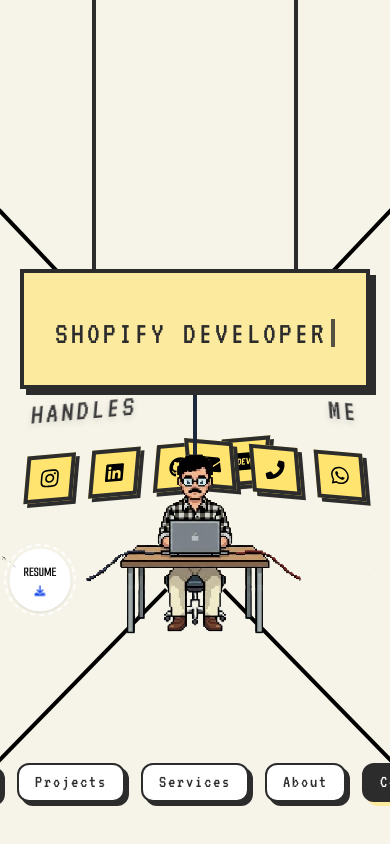
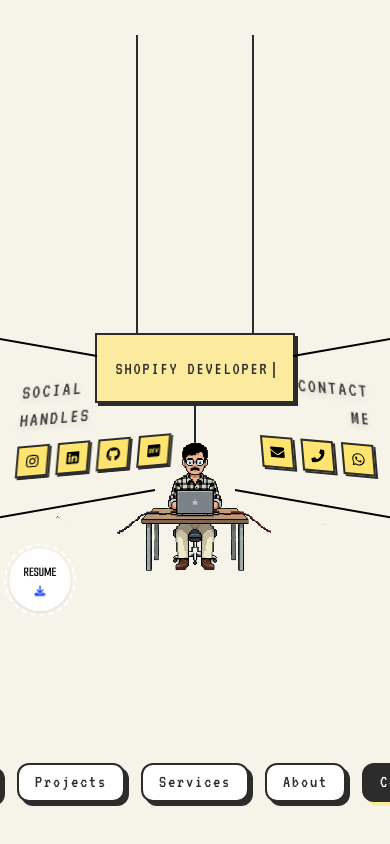
Before and after one commit to MR-HarshTitiya/Harsh_T_Portfolio, a React (Vite) app in the folder HarshT/: page / in a window 390 px wide. Shown: the top 844 px of the page. Built offline with nearby package versions, Linux system fonts and the light colour scheme.

Commit message:
add the hero section perfect

```diff
--- a/HarshT/src/components/Hero.jsx
+++ b/HarshT/src/components/Hero.jsx
@@ -48,59 +48,43 @@
         {`@import url('https://fonts.googleapis.com/css2?family=VT323&display=swap');`}
       </style>
 
-      {/* 3D POV Perspective Lines & Cables */}
-      <svg className="absolute inset-0 w-full h-full pointer-events-none z-0" xmlns="http://www.w3.org/2000/svg">
-        {/* Original Light Perspective Lines (Behind) */}
-
-
-        {/* Wires tracing the perspective lines (as drawn by user) */}
-        {/* Left wire from board */}
-        <line x1="0" y1="25%" x2="calc(50% - 115px)" y2="35%" stroke="black" strokeWidth="4" strokeLinecap="square" />
-        {/* Right wire from board */}
-        <line x1="100%" y1="25%" x2="calc(50% + 115px)" y2="35%" stroke="black" strokeWidth="4" strokeLinecap="square" />
-        {/* Left wire from desk */}
-        <line x1="0" y1="90%" x2="calc(50% - 30px)" y2="70%" stroke="black" strokeWidth="4" strokeLinecap="square" />
-        {/* Right wire from desk (Red) */}
-        <line x1="100%" y1="90%" x2="calc(50% + 30px)" y2="70%" stroke="black" strokeWidth="4" strokeLinecap="square" />
-      </svg>
-
       {/* Left Wall (Social Handles) */}
-      <div className="absolute left-[8%] md:left-[12%] top-[50%] -translate-y-1/2 z-10 flex flex-col items-start gap-4" style={{ transform: 'rotate(5deg) skewY(-10deg)' }}>
-        <h2 className="text-[#3a3a3a] text-3xl md:text-5xl uppercase tracking-widest text-left drop-shadow-md">
+      <div className="absolute left-[5%] md:left-[12%] top-[50%] -translate-y-1/2 z-10 flex flex-col items-start gap-2 md:gap-4" style={{ transform: 'rotate(5deg) skewY(-10deg)' }}>
+        <h2 className="text-[#3a3a3a] text-xl sm:text-2xl md:text-5xl uppercase tracking-widest text-left drop-shadow-md">
           social<br />handles
         </h2>
         {/* Icons row to match perspective line perfectly */}
-        <div className="flex flex-row gap-4 mt-2">
+        <div className="flex flex-row gap-2 md:gap-4 mt-1 md:mt-2">
 
-          <a target="_blank" rel="noreferrer" href="https://www.instagram.com/harshvyas_25/?igsh=cXM3emFtcjdvaG1u#" className='bg-[#ffe56f] border-4 border-[#2c2c2c] shadow-[4px_4px_0px_0px_#2c2c2c] w-12 h-12 md:w-14 md:h-14 flex justify-center items-center text-xl md:text-2xl hover:bg-[#f6dd70] active:translate-y-1 active:shadow-none transition-all'>
+          <a target="_blank" rel="noreferrer" href="https://www.instagram.com/harshvyas_25/?igsh=cXM3emFtcjdvaG1u#" className='bg-[#ffe56f] border-2 md:border-4 border-[#2c2c2c] shadow-[2px_2px_0px_0px_#2c2c2c] md:shadow-[4px_4px_0px_0px_#2c2c2c] w-8 h-8 sm:w-10 sm:h-10 md:w-14 md:h-14 flex justify-center items-center text-sm md:text-2xl hover:bg-[#f6dd70] active:translate-y-1 active:shadow-none transition-all'>
             <FaInstagram />
           </a>
-          <a target="_blank" rel="noreferrer" href="https://www.linkedin.com/in/mr-titiya-harsh-4b6a55286?utm_source=share&utm_campaign=share_via&utm_content=profile&utm_medium=android_app" className='bg-[#ffe56f] border-4 border-[#2c2c2c] shadow-[4px_4px_0px_0px_#2c2c2c] w-12 h-12 md:w-14 md:h-14 flex justify-center items-center text-xl md:text-2xl hover:bg-[#f6dd70] active:translate-y-1 active:shadow-none transition-all'>
+          <a target="_blank" rel="noreferrer" href="https://www.linkedin.com/in/mr-titiya-harsh-4b6a55286?utm_source=share&utm_campaign=share_via&utm_content=profile&utm_medium=android_app" className='bg-[#ffe56f] border-2 md:border-4 border-[#2c2c2c] shadow-[2px_2px_0px_0px_#2c2c2c] md:shadow-[4px_4px_0px_0px_#2c2c2c] w-8 h-8 sm:w-10 sm:h-10 md:w-14 md:h-14 flex justify-center items-center text-sm md:text-2xl hover:bg-[#f6dd70] active:translate-y-1 active:shadow-none transition-all'>
             <FaLinkedin />
           </a>
-          <a target="_blank" rel="noreferrer" href="https://github.com/MR-HarshTitiya" className='bg-[#ffe56f] border-4 border-[#2c2c2c] shadow-[4px_4px_0px_0px_#2c2c2c] w-12 h-12 md:w-14 md:h-14 flex justify-center items-center text-xl md:text-2xl hover:bg-[#f6dd70] active:translate-y-1 active:shadow-none transition-all'>
+          <a target="_blank" rel="noreferrer" href="https://github.com/MR-HarshTitiya" className='bg-[#ffe56f] border-2 md:border-4 border-[#2c2c2c] shadow-[2px_2px_0px_0px_#2c2c2c] md:shadow-[4px_4px_0px_0px_#2c2c2c] w-8 h-8 sm:w-10 sm:h-10 md:w-14 md:h-14 flex justify-center items-center text-sm md:text-2xl hover:bg-[#f6dd70] active:translate-y-1 active:shadow-none transition-all'>
             <FaGithub />
           </a>
-          <a target="_blank" rel="noreferrer" href="https://dev.to/mrharshtitiya" className='bg-[#ffe56f] border-4 border-[#2c2c2c] shadow-[4px_4px_0px_0px_#2c2c2c] w-12 h-12 md:w-14 md:h-14 flex justify-center items-center text-xl md:text-2xl hover:bg-[#f6dd70] active:translate-y-1 active:shadow-none transition-all'>
+          <a target="_blank" rel="noreferrer" href="https://dev.to/mrharshtitiya" className='bg-[#ffe56f] border-2 md:border-4 border-[#2c2c2c] shadow-[2px_2px_0px_0px_#2c2c2c] md:shadow-[4px_4px_0px_0px_#2c2c2c] w-8 h-8 sm:w-10 sm:h-10 md:w-14 md:h-14 flex justify-center items-center text-sm md:text-2xl hover:bg-[#f6dd70] active:translate-y-1 active:shadow-none transition-all'>
             <FaDev />
           </a>
         </div>
       </div>
 
       {/* Right Wall (Contact Me) */}
-      <div className="absolute right-[8%] md:right-[12%] top-[50%] -translate-y-1/2 z-10 flex flex-col items-end gap-4" style={{ transform: 'rotate(-5deg) skewY(10deg)' }}>
-        <h2 className="text-[#3a3a3a] text-3xl md:text-5xl uppercase tracking-widest text-right drop-shadow-md">
+      <div className="absolute right-[5%] md:right-[12%] top-[50%] -translate-y-1/2 z-10 flex flex-col items-end gap-2 md:gap-4" style={{ transform: 'rotate(-5deg) skewY(10deg)' }}>
+        <h2 className="text-[#3a3a3a] text-xl sm:text-2xl md:text-5xl uppercase tracking-widest text-right drop-shadow-md">
           contact<br />me
         </h2>
         {/* Icons row to match perspective line perfectly */}
-        <div className="flex flex-row gap-4 mt-2">
-          <a target="_blank" rel="noreferrer" href="mailto:harshvyas12324@gmail.com" className='bg-[#ffe56f] border-4 border-[#2c2c2c] shadow-[4px_4px_0px_0px_#2c2c2c] w-12 h-12 md:w-14 md:h-14 flex justify-center items-center text-xl md:text-2xl hover:bg-[#f6dd70] active:translate-y-1 active:shadow-none transition-all'>
+        <div className="flex flex-row gap-2 md:gap-4 mt-1 md:mt-2">
+          <a target="_blank" rel="noreferrer" href="mailto:harshvyas12324@gmail.com" className='bg-[#ffe56f] border-2 md:border-4 border-[#2c2c2c] shadow-[2px_2px_0px_0px_#2c2c2c] md:shadow-[4px_4px_0px_0px_#2c2c2c] w-8 h-8 sm:w-10 sm:h-10 md:w-14 md:h-14 flex justify-center items-center text-sm md:text-2xl hover:bg-[#f6dd70] active:translate-y-1 active:shadow-none transition-all'>
             <FaEnvelope />
           </a>
-          <a target="_blank" rel="noreferrer" href="tel:+919737130430" className='bg-[#ffe56f] border-4 border-[#2c2c2c] shadow-[4px_4px_0px_0px_#2c2c2c] w-12 h-12 md:w-14 md:h-14 flex justify-center items-center text-xl md:text-2xl hover:bg-[#f6dd70] active:translate-y-1 active:shadow-none transition-all'>
+          <a target="_blank" rel="noreferrer" href="tel:+919737130430" className='bg-[#ffe56f] border-2 md:border-4 border-[#2c2c2c] shadow-[2px_2px_0px_0px_#2c2c2c] md:shadow-[4px_4px_0px_0px_#2c2c2c] w-8 h-8 sm:w-10 sm:h-10 md:w-14 md:h-14 flex justify-center items-center text-sm md:text-2xl hover:bg-[#f6dd70] active:translate-y-1 active:shadow-none transition-all'>
             <FaPhone />
           </a>
-          <a target="_blank" rel="noreferrer" href="https://wa.me/919737130430" className='bg-[#ffe56f] border-4 border-[#2c2c2c] shadow-[4px_4px_0px_0px_#2c2c2c] w-12 h-12 md:w-14 md:h-14 flex justify-center items-center text-xl md:text-2xl hover:bg-[#f6dd70] active:translate-y-1 active:shadow-none transition-all'>
+          <a target="_blank" rel="noreferrer" href="https://wa.me/919737130430" className='bg-[#ffe56f] border-2 md:border-4 border-[#2c2c2c] shadow-[2px_2px_0px_0px_#2c2c2c] md:shadow-[4px_4px_0px_0px_#2c2c2c] w-8 h-8 sm:w-10 sm:h-10 md:w-14 md:h-14 flex justify-center items-center text-sm md:text-2xl hover:bg-[#f6dd70] active:translate-y-1 active:shadow-none transition-all'>
             <FaWhatsapp />
           </a>
         </div>
@@ -112,29 +96,38 @@
       </div>
 
       <div className="relative z-10 flex flex-col items-center mt-6">
+        {/* Yellow Whiteboard Box (Pixel Style) */}
+        <div className="relative bg-[#fceb9e] border-2 md:border-4 border-[#2c2c2c] w-[200px] sm:w-[250px] md:w-[350px] h-[70px] sm:h-[90px] md:h-[120px] flex items-center justify-center shadow-[3px_3px_0px_0px_#2c2c2c] md:shadow-[6px_6px_0px_0px_#2c2c2c] z-20">
 
-        {/* Yellow Whiteboard Box (Pixel Style) */}
-        <div className="relative bg-[#fceb9e] border-4 border-[#2c2c2c] w-[350px] h-[120px] flex items-center justify-center shadow-[6px_6px_0px_0px_#2c2c2c] z-20">
+          {/* Perspective Wires Attached to Board */}
+          <div className="absolute top-[30%] right-[100%] w-[100vw] h-[2px] md:h-[4px] bg-black origin-right rotate-[10deg] md:rotate-[15deg] -z-10"></div>
+          <div className="absolute top-[30%] left-[100%] w-[100vw] h-[2px] md:h-[4px] bg-black origin-left rotate-[-10deg] md:rotate-[-15deg] -z-10"></div>
+
           {/* Strings connecting to ceiling (Blocky) */}
-          <div className="absolute bottom-full left-[20%] w-[4px] h-[300px] bg-[#2c2c2c]"></div>
-          <div className="absolute bottom-full right-[20%] w-[4px] h-[300px] bg-[#2c2c2c]"></div>
+          <div className="absolute bottom-full left-[20%] w-[2px] md:w-[4px] h-[300px] bg-[#2c2c2c]"></div>
+          <div className="absolute bottom-full right-[20%] w-[2px] md:w-[4px] h-[300px] bg-[#2c2c2c]"></div>
 
-          <h1 className="text-[32px] md:text-[40px] text-[#2c2c2c] tracking-widest mt-2 uppercase whitespace-pre-line text-center leading-[1.1]">
+          <h1 className="text-[18px] sm:text-[24px] md:text-[40px] text-[#2c2c2c] tracking-widest mt-1 md:mt-2 uppercase whitespace-pre-line text-center leading-[1.1]">
             {currentText || '\u00A0'}
             {/* Blinking Cursor from the drawing */}
-            <span className="inline-block w-[4px] h-[28px] md:h-[35px] bg-[#2c2c2c] animate-pulse ml-1 align-baseline -mb-1"></span>
+            <span className="inline-block w-[2px] md:w-[4px] h-[16px] sm:h-[20px] md:h-[35px] bg-[#2c2c2c] animate-pulse ml-1 align-baseline -mb-1"></span>
           </h1>
         </div>
 
         {/* Center vertical wire from board to man */}
-        <div className="absolute top-[120px] left-1/2 -translate-x-1/2 w-[4px] h-[100px] bg-[#1e293b] -z-10"></div>
+        <div className="absolute top-[70px] sm:top-[90px] md:top-[120px] left-1/2 -translate-x-1/2 w-[2px] md:w-[4px] h-[100px] bg-[#1e293b] -z-10"></div>
 
         {/* Developer Desk Image */}
-        <div className="relative mt-8 z-10 pointer-events-none">
+        <div className="relative mt-4 md:mt-8 z-10 pointer-events-none">
+
+          {/* Perspective Wires Attached to Desk */}
+          <div className="absolute top-[45%] right-[50%] mr-[40px] md:mr-[80px] w-[100vw] h-[2px] md:h-[4px] bg-black origin-right rotate-[-10deg] md:rotate-[-15deg] -z-10"></div>
+          <div className="absolute top-[45%] left-[50%] ml-[40px] md:ml-[80px] w-[100vw] h-[2px] md:h-[4px] bg-black origin-left rotate-[10deg] md:rotate-[15deg] -z-10"></div>
+
           <img
             src="/bg_desktop_me-removebg-preview.png"
             alt="Developer Desk"
-            className="w-[550px] h-auto object-contain"
+            className="w-[280px] sm:w-[350px] md:w-[550px] h-auto object-contain"
             style={{ imageRendering: 'pixelated' }}
           />
         </div>
```
